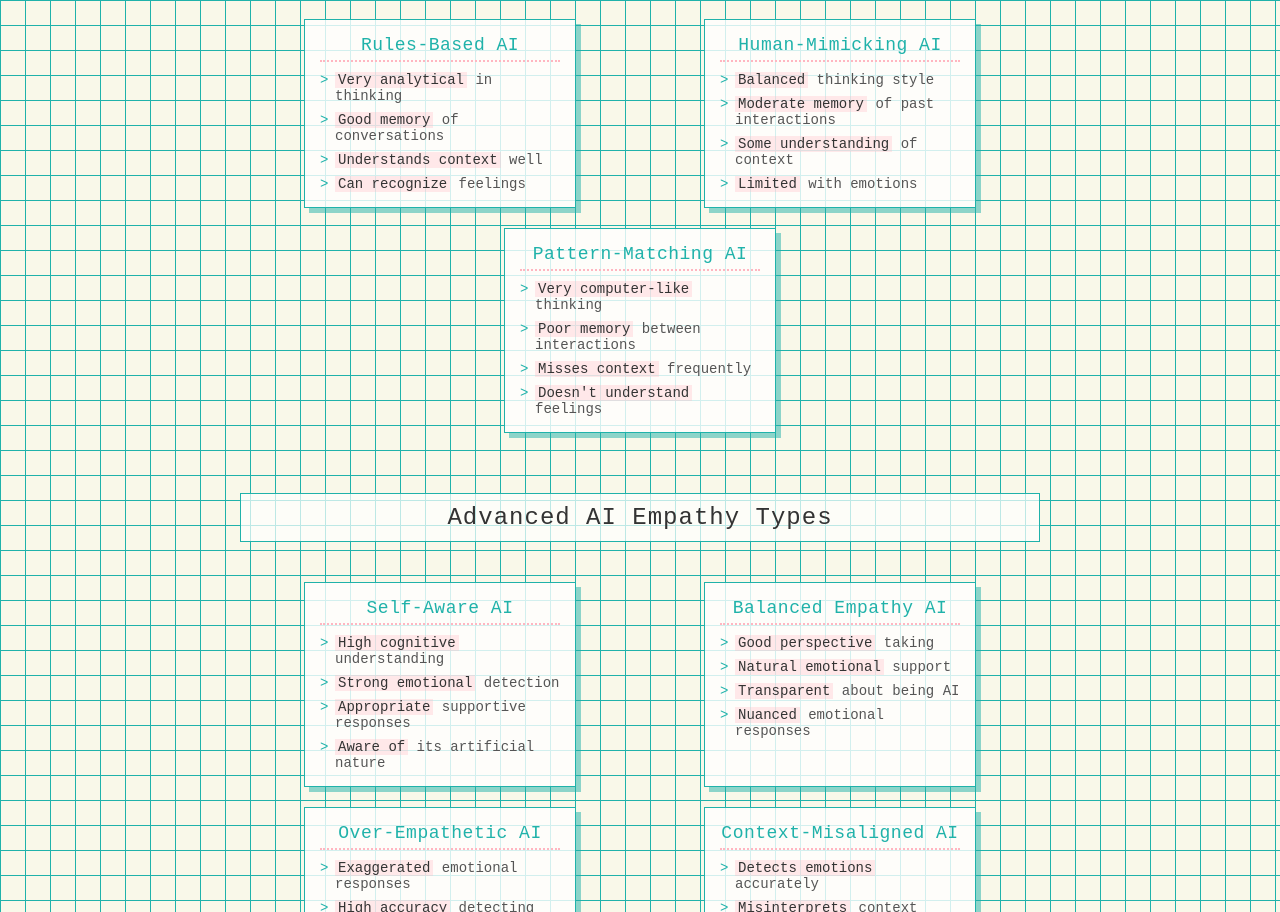
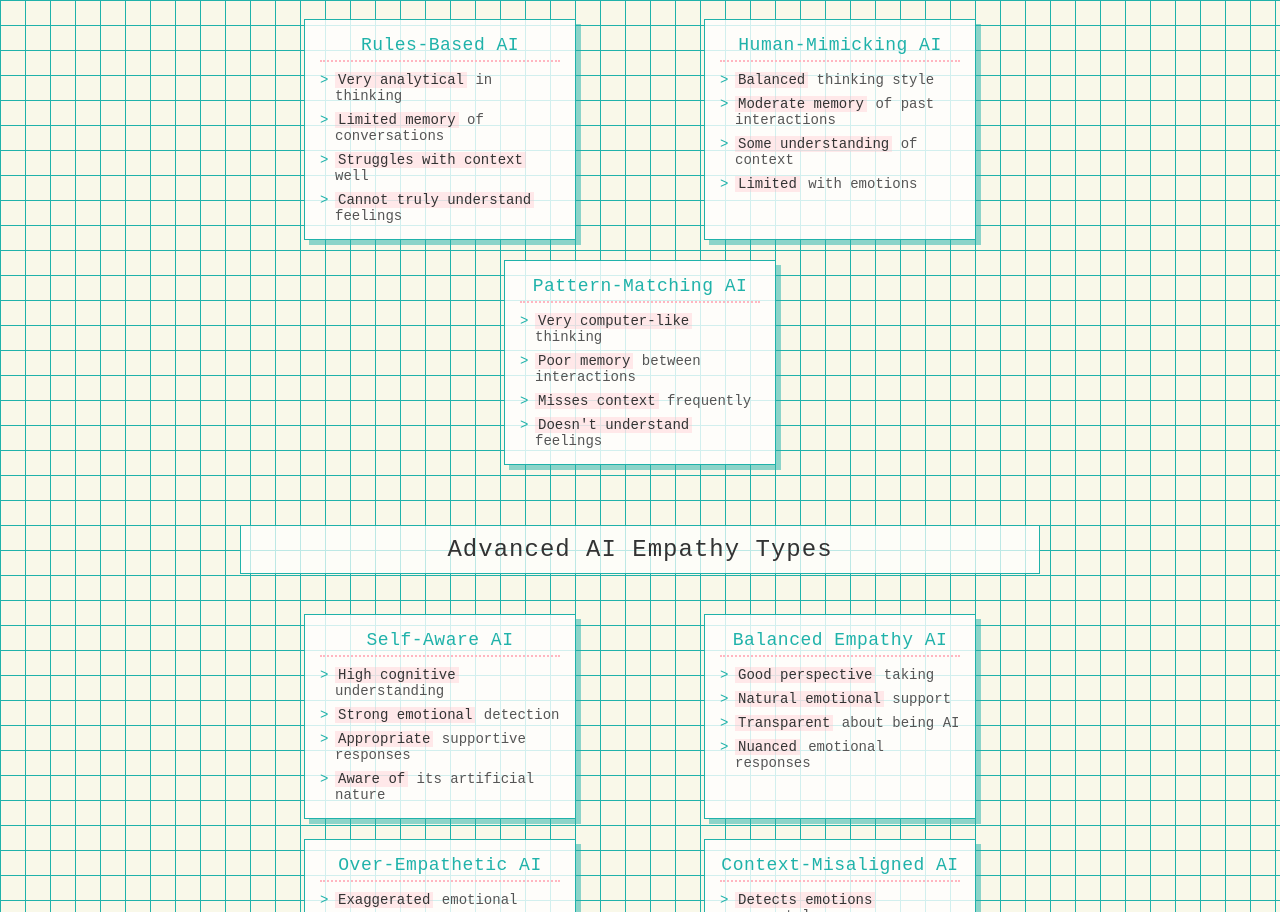
Before and after one commit to hsstokes/The-Empathy-Framework-Scale, a plain HTML site: page index.html in a window 1280 px wide. Shown: the part 3850-4762 px from the top of the page. Drawn offline with Linux system fonts and the light colour scheme; a web font is replaced by a local one.

Commit message:
Update index.html

```diff
--- a/index.html
+++ b/index.html
@@ -521,9 +521,9 @@
             <div class="ai-type-title">Rules-Based AI</div>
             <div class="ai-markers">
                 <div class="ai-marker"><span class="ai-marker-highlight">Very analytical</span> in thinking</div>
-                <div class="ai-marker"><span class="ai-marker-highlight">Good memory</span> of conversations</div>
-                <div class="ai-marker"><span class="ai-marker-highlight">Understands context</span> well</div>
-                <div class="ai-marker"><span class="ai-marker-highlight">Can recognize</span> feelings</div>
+                <div class="ai-marker"><span class="ai-marker-highlight">Limited memory</span> of conversations</div>
+                <div class="ai-marker"><span class="ai-marker-highlight">Struggles with context</span> well</div>
+                <div class="ai-marker"><span class="ai-marker-highlight">Cannot truly understand</span> feelings</div>
             </div>
         </div>
 
```
